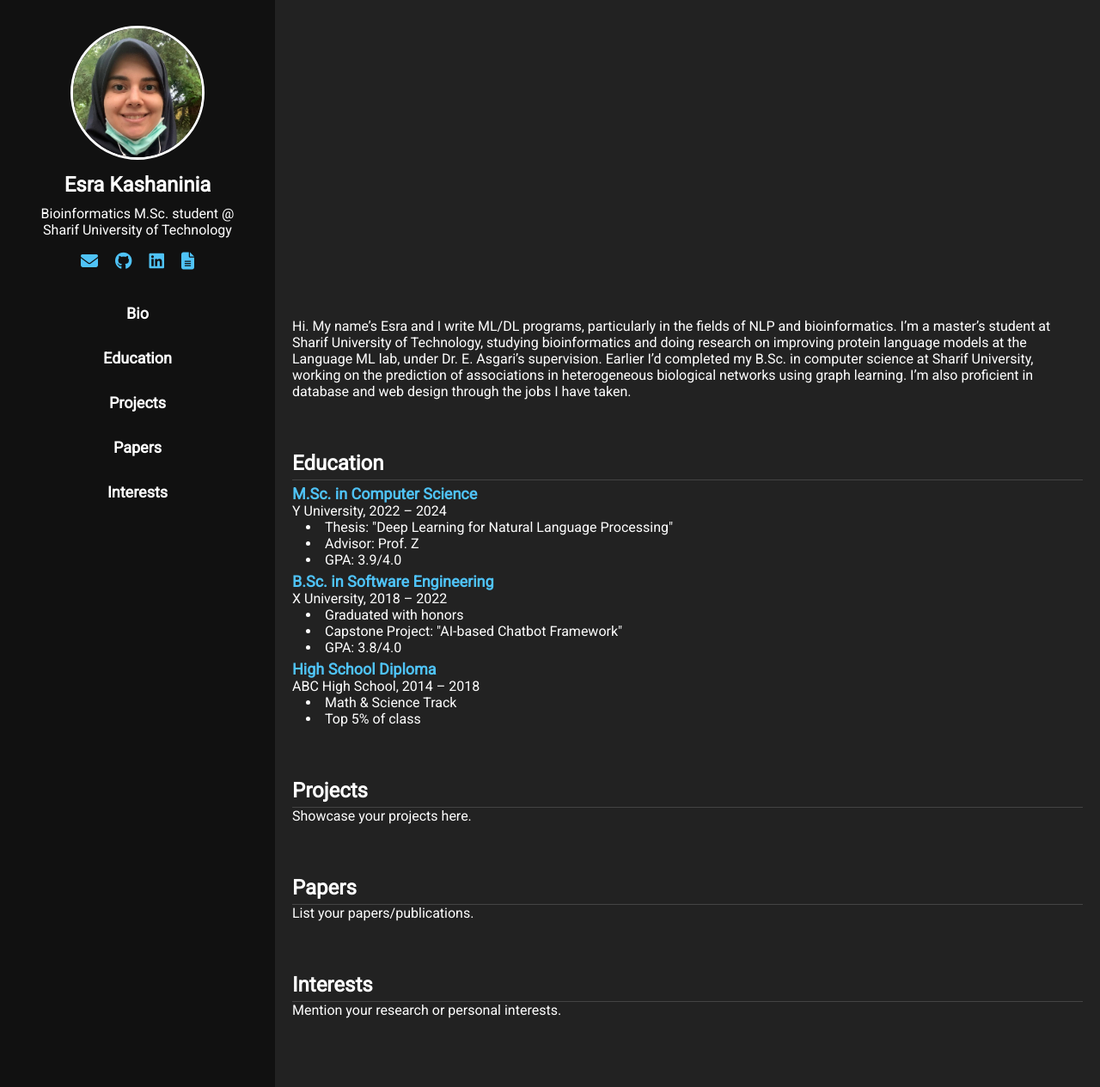
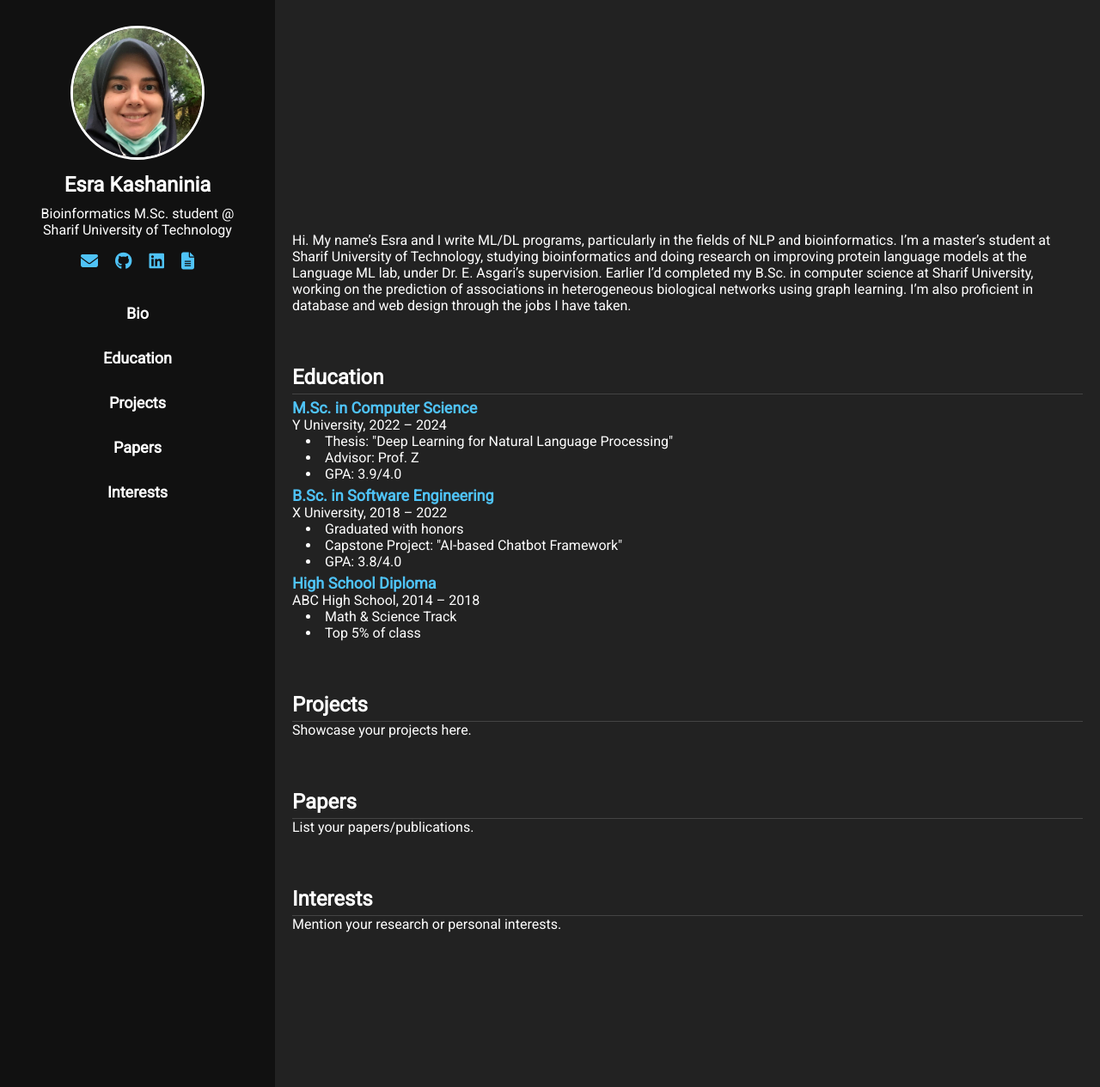
Before and after one commit to Esra-K/Esra-K.github.io, a Jekyll site: the page built from index.md, in a window 1280 px wide and 1265 px high. Shown: the whole window at 86% size. Built offline with Jekyll 4.4.1, drawn with Linux system fonts in a browser that asks for light colours.

Commit message:
refine previous commit

```diff
--- a/assets/css/style.css
+++ b/assets/css/style.css
@@ -82,7 +82,7 @@ body,
 
 /* to add space above Bio */
 .main-content section:first-of-type {
-  margin-top: 350px;
+  margin-top: 250px;
 }
 
 /* .navbar {
```
